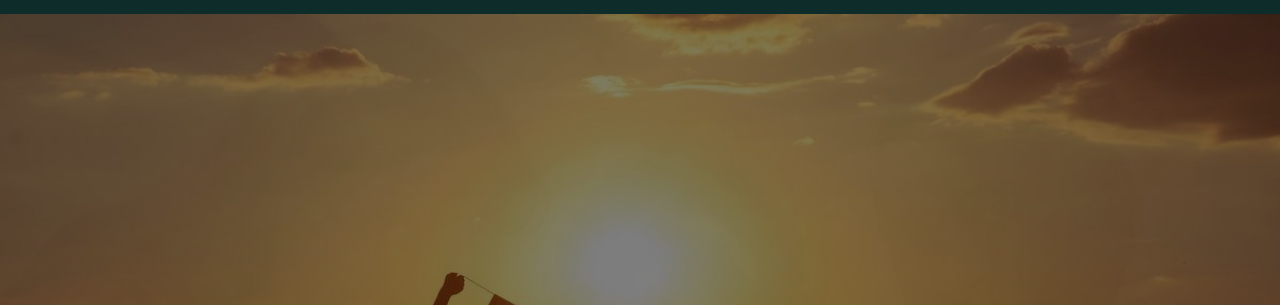
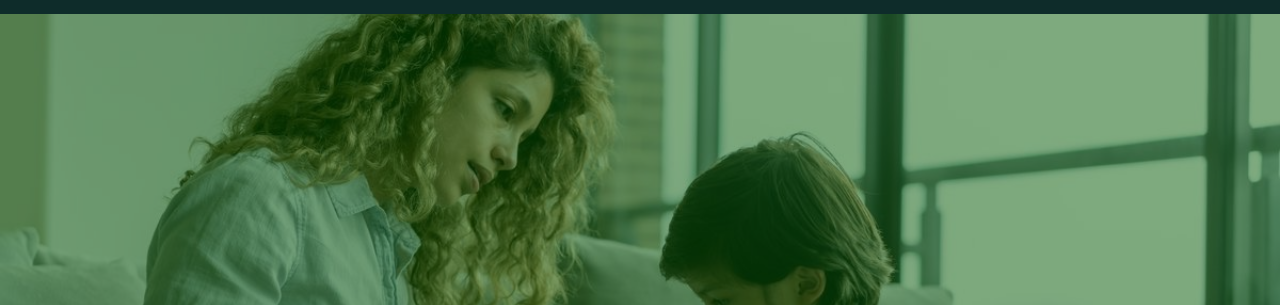
Before and after one commit to Ganzadidier/Family_Perspective, a plain HTML site: page index.html in a window 1280 px wide. Shown: the part 59-364 px from the top of the page. Drawn offline with nearby package versions, Linux system fonts and the light colour scheme; a web font is replaced by a local one.

Commit message:
reducing the interval of slideshow

```diff
--- a/Styles.css
+++ b/Styles.css
@@ -220,7 +220,7 @@ body, h1, ul {
     left: 0;
     width: 100%;
     height: 100%;
-    background: rgba(0, 0, 0, 0.5);
+    background: rgba(0, 89, 0, 0.5);
     z-index: 0;
 }
 
--- a/index.js
+++ b/index.js
@@ -40,7 +40,7 @@ function searchResources() {
 // JavaScript for slideshow
 let currentSlide = 0;
 const slides = document.querySelectorAll('.slide');
-const slideInterval = 5000; // 5 seconds per slide
+const slideInterval = 2000; // 5 seconds per slide
 
 function showSlide(index) {
     slides.forEach((slide, i) => {
```
